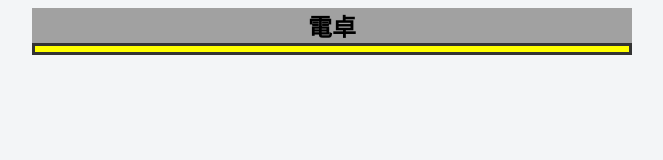
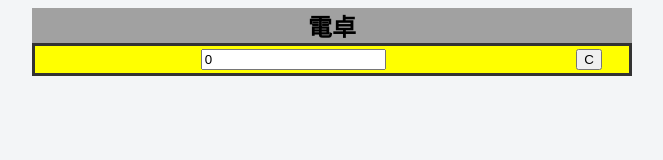
Before and after one commit to kow-ystk/calculator200103, a plain HTML site: page index.html in a window 1280 px wide. Shown: the whole page, without its empty margins (308-971 px from the left). Drawn offline with Linux system fonts and the light colour scheme.

Commit message:
[fix]1行目を追加

```diff
--- a/index.html
+++ b/index.html
@@ -12,7 +12,12 @@
     <form name="calcForm">
       <table class="base_table">
         <tr>
-          <td></td>
+          <td align="center" colspan="3">
+            <input type="text" name="calcLine" value="0">
+          </td>
+          <td align="center">
+            <input type="button" value="C" onclick="calcC()">
+          </td>
         </tr>
       </table>
     </form>
```
